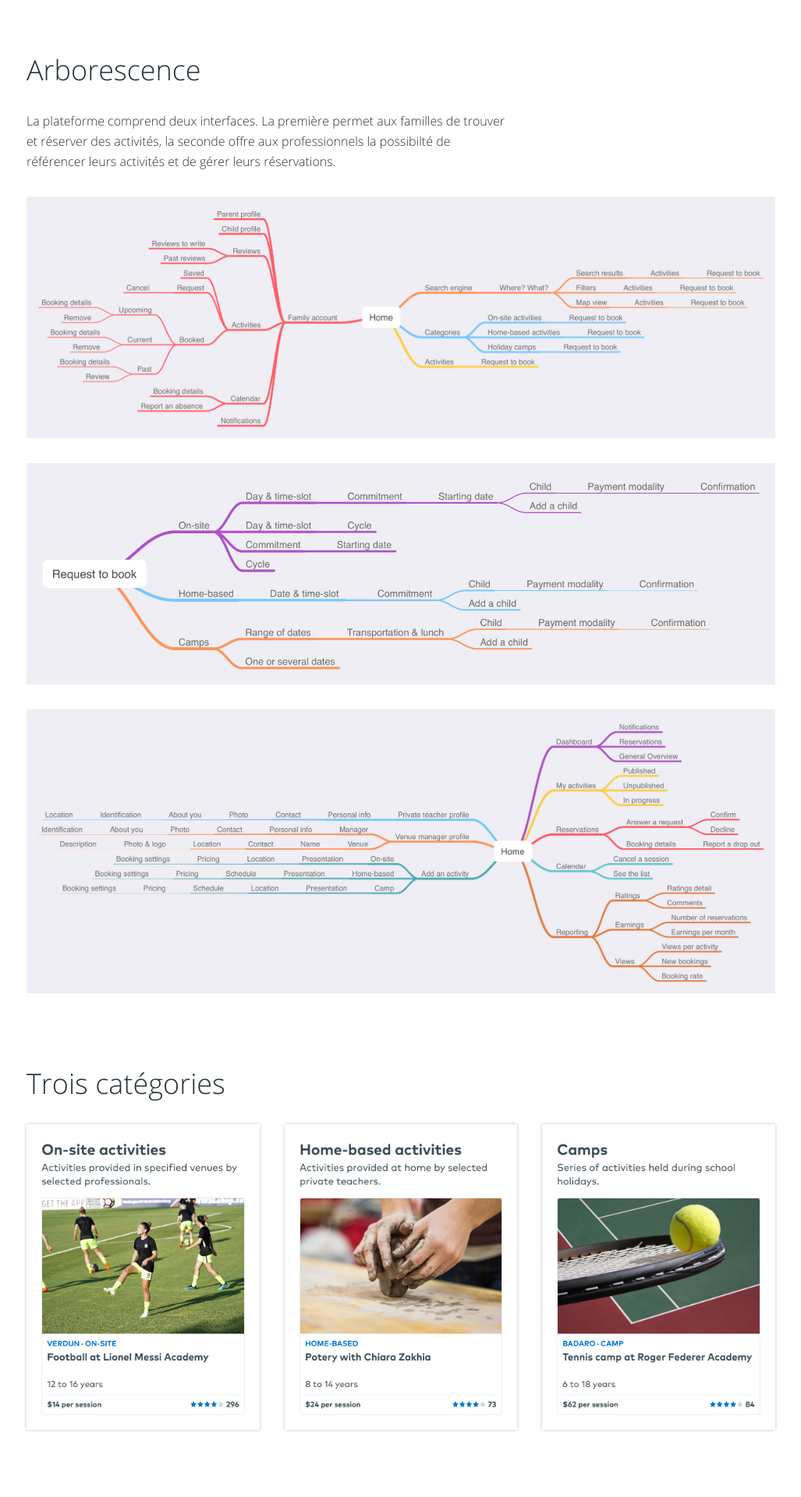
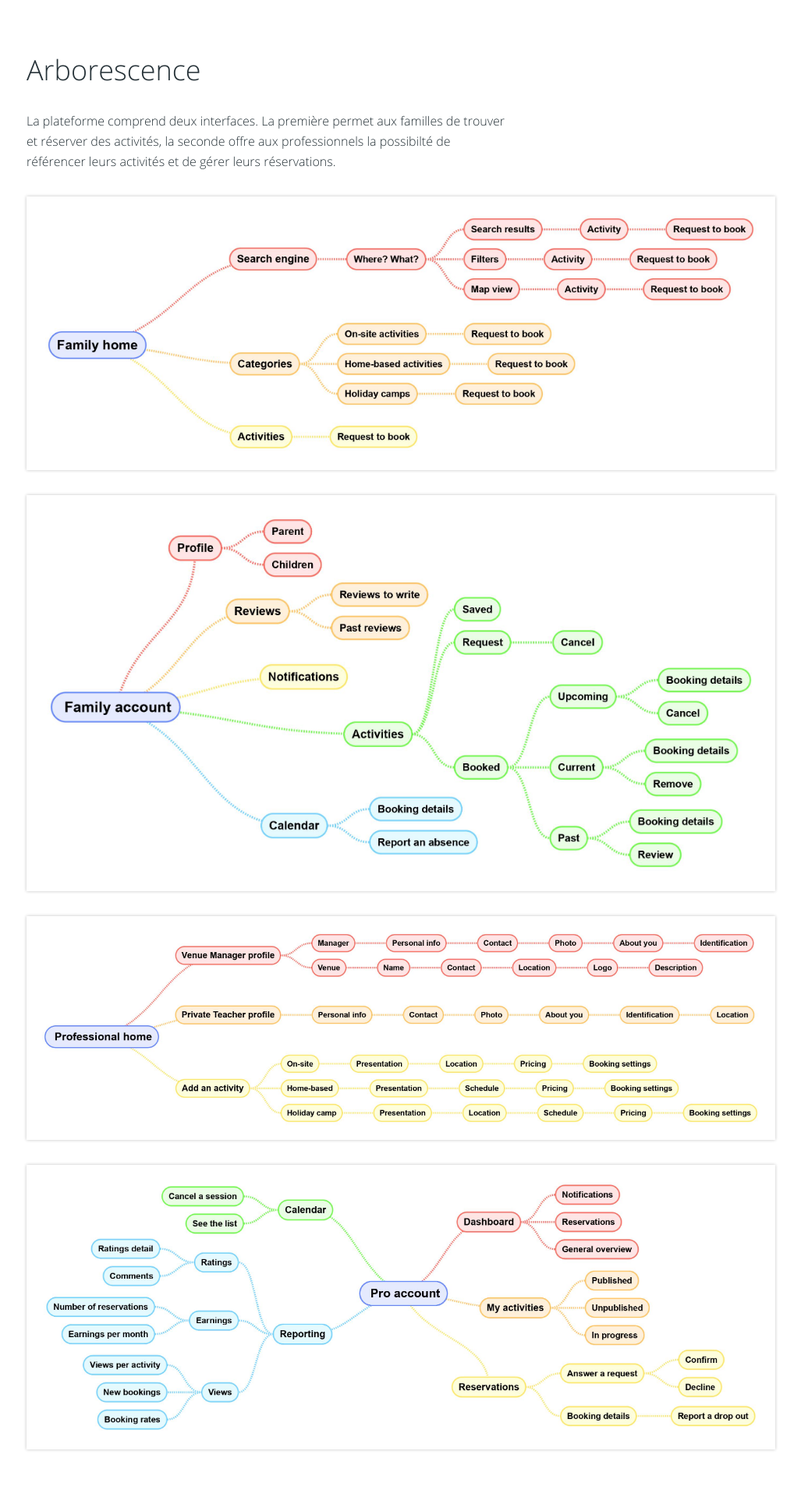
Before and after one commit to louismunoz/louismunoz.github.io, a PHP site: page /hiwayati.html in a window 1280 px wide. Shown: the part 1535-3455 px from the top of the page at 78% size, without its empty margins (126-1153 px from the left). Run offline with PHP 8.4, Linux system fonts and the light colour scheme.

Commit message:
arbo modification

```diff
--- a/hiwayati.css
+++ b/hiwayati.css
@@ -257,22 +257,29 @@ p {
     position: relative;
 }
 
-.arbo-image-family {
-    padding-top: 32.26%;
+.arbo-search-family {
+    padding-top: 36.56%;
     position: relative;
 }
 
-.arbo-image-pro {
-    padding-top: 37.99%;
+.arbo-family-account {
+    padding-top: 52.85%;
     position: relative;
     margin-top: 32px;
 }
 
-.arbo-image-request {
-    padding-top: 29.55%;
+.arbo-home-pro {
+    padding-top: 29.91%;
     position: relative;
     margin-top: 32px;
 }
+
+.arbo-pro-account {
+    padding-top: 38.05%;
+    position: relative;
+    margin-top: 32px;
+}
+
 
 .wireframes-image {
     padding-top: 66.63%;
--- a/hiwayati.html
+++ b/hiwayati.html
@@ -47,14 +47,17 @@
                         <p class="text alt">La plateforme comprend deux interfaces. La première permet aux familles de trouver et réserver des activités, la seconde offre aux professionnels la possibilté de référencer leurs activités et de gérer leurs réservations.</p>
                     </div>
                     <div class="arborescence">
-                        <div class="arbo-image-family">
-                            <img class="flat-image-content" src="public/img-hiwayati/arbo-family.jpg" />
+                        <div class="arbo-search-family">
+                            <img class="shadow-image-content" src="public/img-hiwayati/arbo-search-family.jpg" />
                         </div>
-                        <div class="arbo-image-request">
-                            <img class="flat-image-content" src="public/img-hiwayati/arbo-request.jpg" />
+                        <div class="arbo-family-account">
+                            <img class="shadow-image-content" src="public/img-hiwayati/arbo-family-account.jpg" />
                         </div>
-                        <div class="arbo-image-pro">
-                            <img class="flat-image-content" src="public/img-hiwayati/arbo-pro.jpg" />
+                        <div class="arbo-home-pro">
+                            <img class="shadow-image-content" src="public/img-hiwayati/arbo-home-pro.jpg" />
+                        </div>
+                        <div class="arbo-pro-account">
+                            <img class="shadow-image-content" src="public/img-hiwayati/arbo-pro-account.jpg" />
                         </div>
                     </div>
                 </div>
```
Also changed, not shown: public/img-hiwayati/arbo-family-account.jpg (added), public/img-hiwayati/arbo-family.jpg (deleted), public/img-hiwayati/arbo-home-pro.jpg (added), public/img-hiwayati/arbo-pro-account.jpg (added), public/img-hiwayati/arbo-pro.jpg (deleted), public/img-hiwayati/arbo-request.jpg (deleted), public/img-hiwayati/arbo-search-family.jpg (added).
